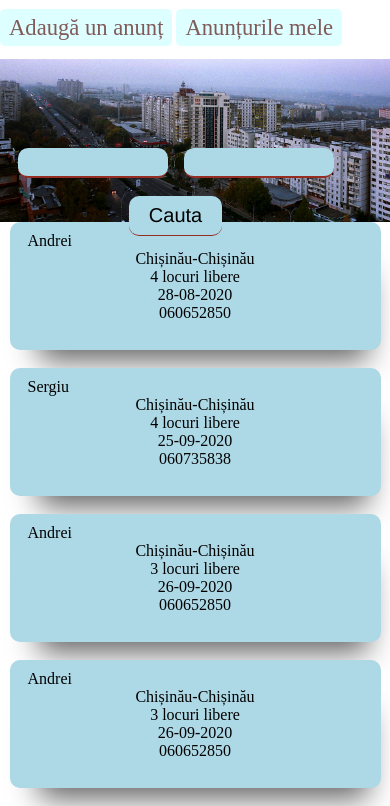
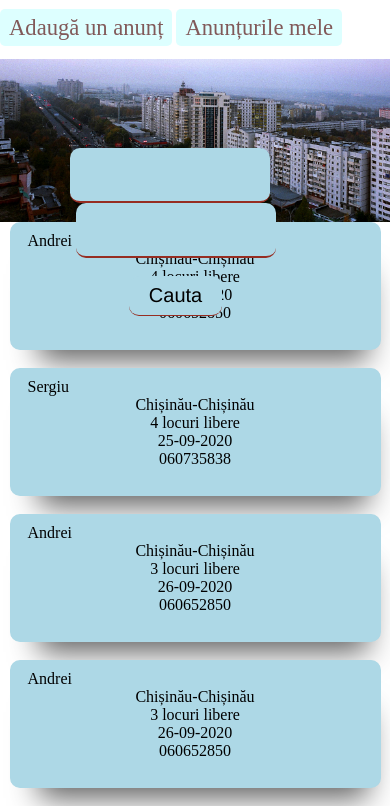
Before and after one commit to Andrew-cod/tw, a plain HTML site: page index.html in a window 390 px wide. Shown: the part 105-911 px from the top of the page. Drawn offline with Linux system fonts and the light colour scheme; a web font is replaced by a local one.

Commit message:
Update index.html

```diff
--- a/index.html
+++ b/index.html
@@ -487,8 +487,8 @@ box-shadow: 8px 31px 30px -21px rgba(0,0,0,0.63);
 
 
 select {
-width:150px;
-height: 30px;
+width:200px;
+height: 55px;
 font-size: 100%;
 font-weight: bold;
 cursor: pointer;
```
